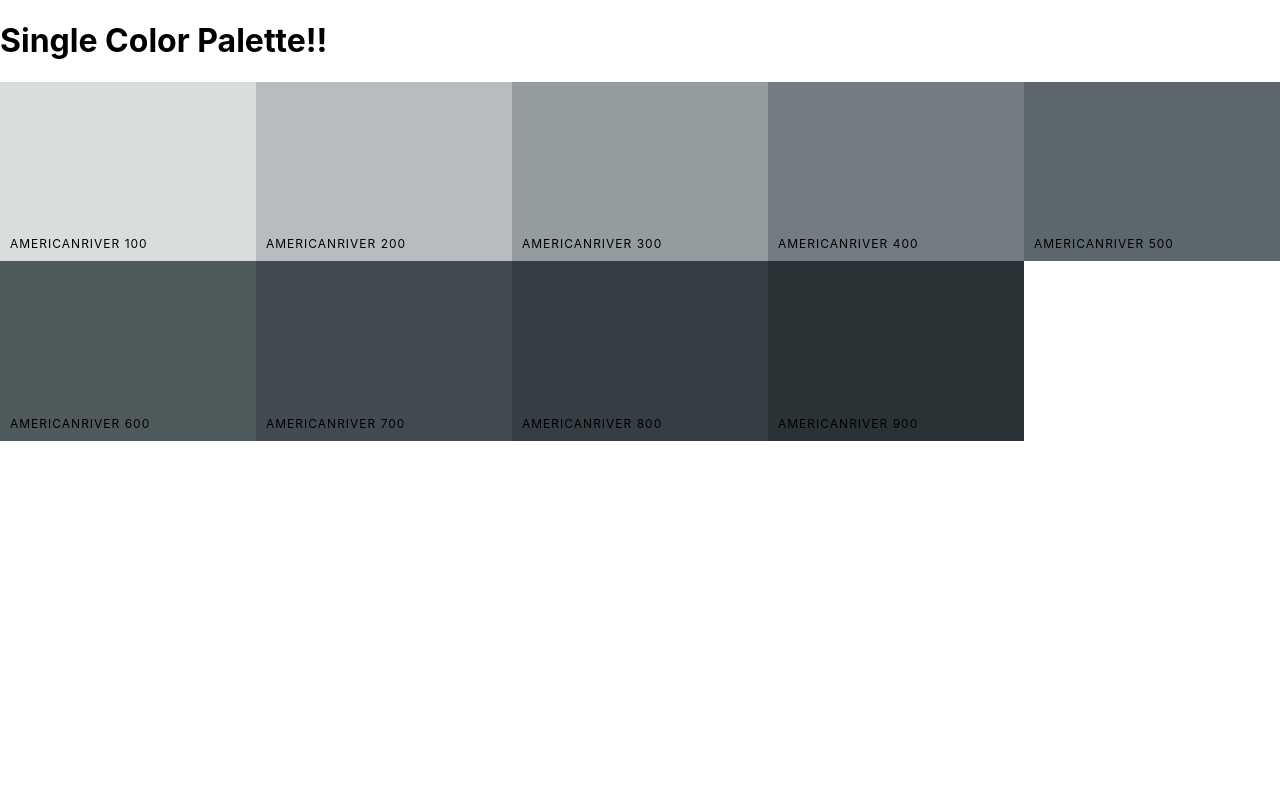
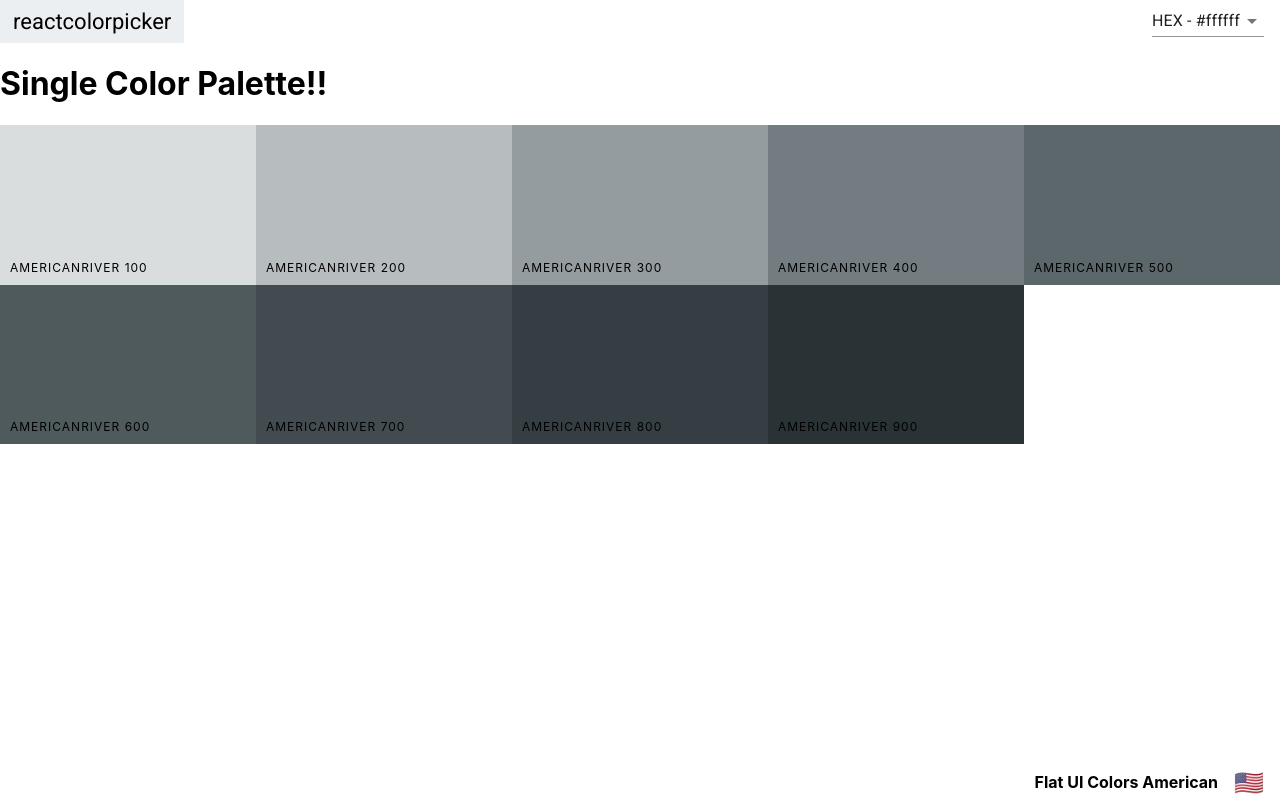
Before and after one commit to Keo222/color-app, a React (Create React App) app: page /palette/flat-ui-colors-american/americanriver in a window 1280 px wide. Built offline with nearby package versions, Linux system fonts and the light colour scheme.

Commit message:
added navbar and footer to singlecolorpalette

```diff
--- a/src/Navbar.js
+++ b/src/Navbar.js
@@ -28,13 +28,14 @@ export default class Navbar extends Component {
       this.setState({open: false})
     }
   render() {
-    const {level, changeLevel} = this.props;
+    const {level, changeLevel, showSlider} = this.props;
     const {format} = this.state;
     return (
       <header className="Navbar">
         <div className="logo">
           <Link to="/">reactcolorpicker</Link>
         </div>
+        {showSlider && (
         <div className="slider-container">
           <span>Level: {level}</span>
           <div className="slider">
@@ -47,6 +48,7 @@ export default class Navbar extends Component {
             />
           </div>
         </div>
+        )}
         <div className="select-container">
           <Select value={format} onChange={this.handleChange}>
             <MenuItem value="hex">
--- a/src/Palette.js
+++ b/src/Palette.js
@@ -2,6 +2,7 @@ import React, { Component } from 'react';
 
 import Navbar from './Navbar';
 import ColorBox from './ColorBox';
+import PaletteFooter from './PaletteFooter';
 
 import './Palette.css'
 
@@ -27,16 +28,11 @@ export default class Palette extends Component {
         ));
         return (
             <div className="Palette">
-                <Navbar level={level} changeLevel={this.changeLevel} changeFormat={this.changeFormat}/>
+                <Navbar level={level} changeLevel={this.changeLevel} changeFormat={this.changeFormat}  showSlider={true}/>
                 <div className="Palette-colors">
                     {colorBoxes}
                 </div>
-                <footer className="Palette-footer">
-                    {paletteName}
-                    <span className="emoji">
-                        {emoji}
-                    </span>
-                </footer>
+                <PaletteFooter emoji={emoji} paletteName={paletteName}/>
             </div>
         )
     }
--- /dev/null
+++ b/src/PaletteFooter.js
@@ -0,0 +1,13 @@
+import React from 'react'
+
+export default function PaletteFooter(props) {
+    const { paletteName, emoji } = props;
+    return (
+        <footer className="Palette-footer">
+            {paletteName}
+            <span className="emoji">
+                {emoji}
+            </span>
+        </footer>
+    )
+}
--- a/src/SingleColorPalette.js
+++ b/src/SingleColorPalette.js
@@ -1,13 +1,16 @@
 import React, { Component } from 'react';
 import ColorBox from './ColorBox';
+import Navbar from './Navbar';
+import PaletteFooter from './PaletteFooter';
 
 export default class SingleColorPalette extends Component {
     constructor(props){
         super(props);
-        // this.state = {
-        //     format: "hex"
-        // }
+        this.state = {
+            format: "hex"
+        }
         this._shades = this.gatherShades(this.props.palette, this.props.colorId)
+        this.changeFormat = this.changeFormat.bind(this);
     }
     gatherShades(palette, filterColor){
         let shades = [];
@@ -20,18 +23,23 @@ export default class SingleColorPalette extends Component {
         }
         return shades.slice(1)
     }
+    changeFormat(val){
+        this.setState({format: val})
+    }
     render() {
-        // const { format } = this.state;
-        // const { id } = this.props.palette;
+        const { paletteName, emoji } = this.props.palette;
+        const { format } = this.state;
         const colorBoxes = this._shades.map(c => (
-            <ColorBox name={c.name} key={c.name} background={c.hex} showLink={false} />
+            <ColorBox name={c.name} key={c.name} background={c[format]} showLink={false} />
         ));
         return (
             <div className="Palette">
+            <Navbar changeFormat={this.changeFormat} showSlider={false}/>
                 <h1>Single Color Palette!!</h1>
                 <div className="Palette-colors">
                     {colorBoxes}
                 </div>
+                <PaletteFooter paletteName={paletteName} emoji={emoji} />
             </div>
         )
     }
```
Also changed, not shown: 1 other file (tests, documents, lock files or other folders).
